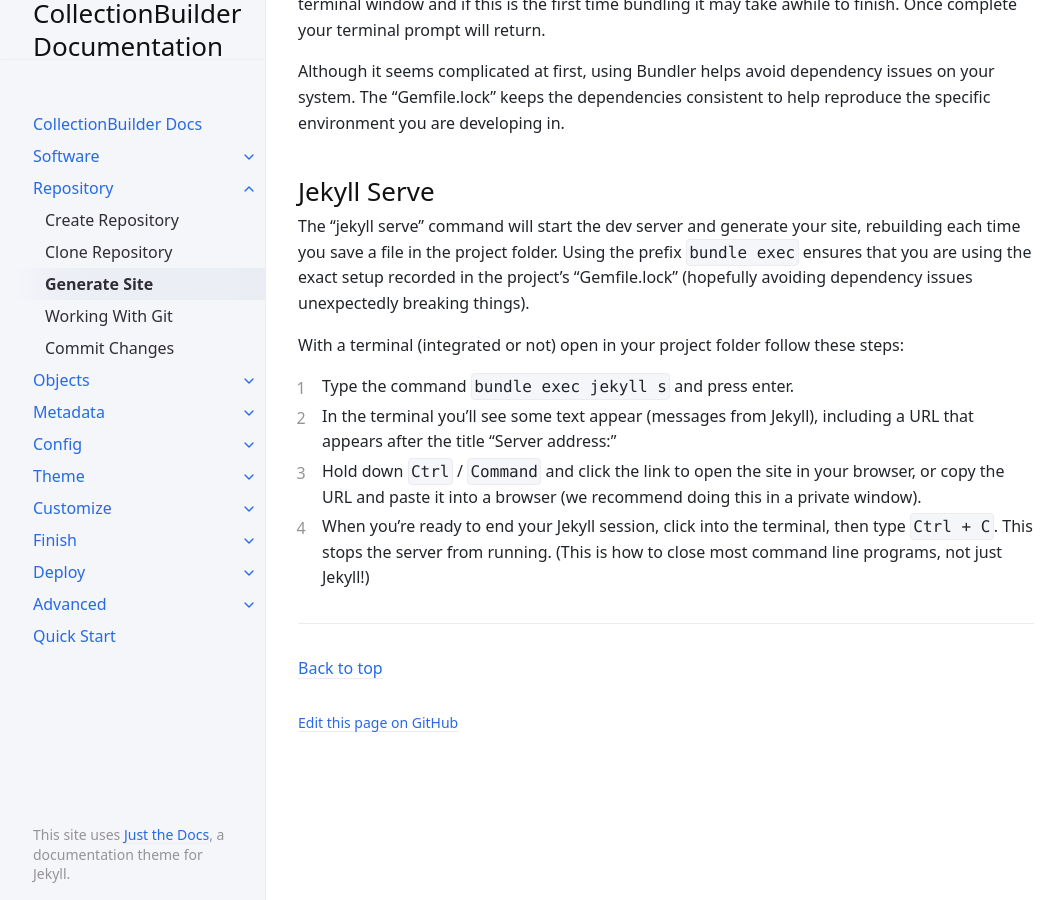
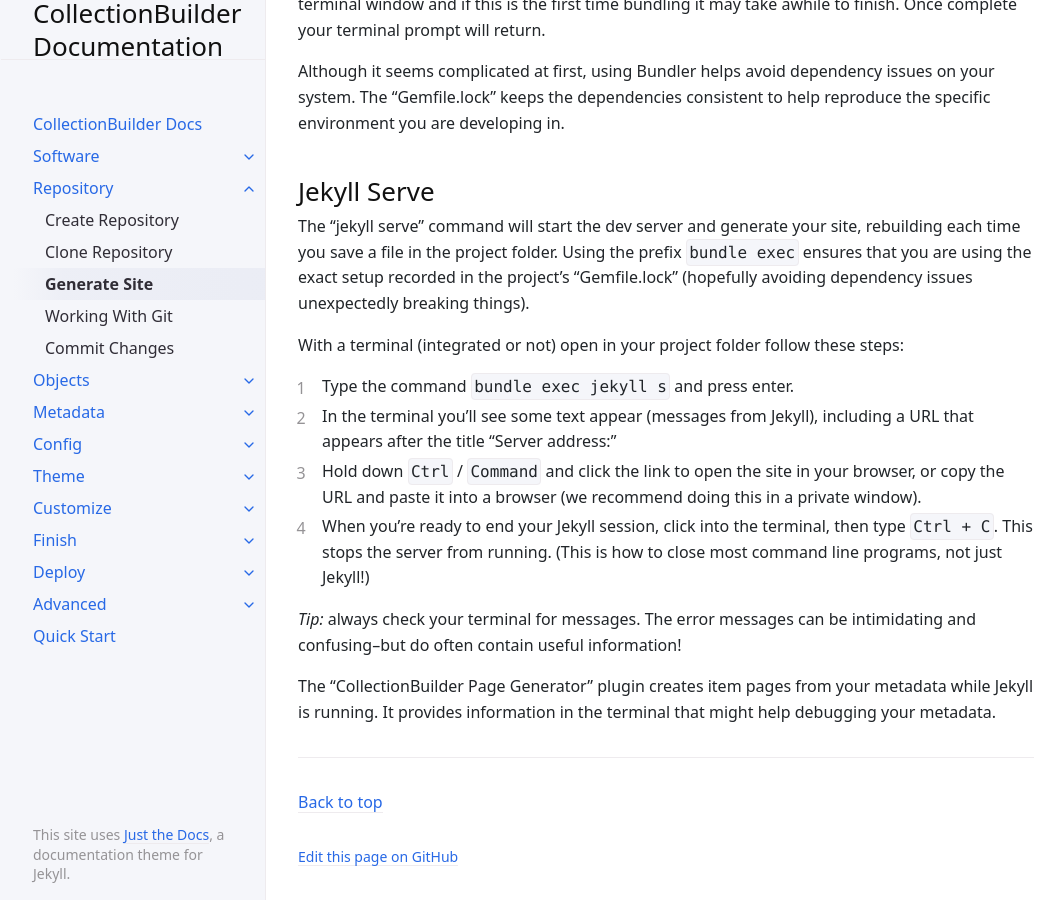
Before and after one commit to CollectionBuilder/cb-docs, a Jekyll site: the page built from docs/02_repository/generate.md, in a window 1280 px wide and 900 px high, scrolled down 1029 px. Shown: the whole window, without its empty margins (106-1169 px from the left). Built offline with Jekyll 4.4.1, drawn with Linux system fonts in a browser that asks for light colours.

Commit message:
mention page gen in generate

```diff
--- a/docs/02_repository/generate.md
+++ b/docs/02_repository/generate.md
@@ -50,3 +50,9 @@ With a terminal (integrated or not) open in your project folder follow these ste
 2. In the terminal you'll see some text appear (messages from Jekyll), including a URL that appears after the title "Server address:"
 3. Hold down `Ctrl` / `Command` and click the link to open the site in your browser, or copy the URL and paste it into a browser (we recommend doing this in a private window).
 4. When you're ready to end your Jekyll session, click into the terminal, then type `Ctrl + C`. This stops the server from running. (This is how to close most command line programs, not just Jekyll!)
+
+*Tip:* always check your terminal for messages.
+The error messages can be intimidating and confusing--but do often contain useful information!
+
+The "CollectionBuilder Page Generator" plugin creates item pages from your metadata while Jekyll is running.
+It provides information in the terminal that might help debugging your metadata.
```
